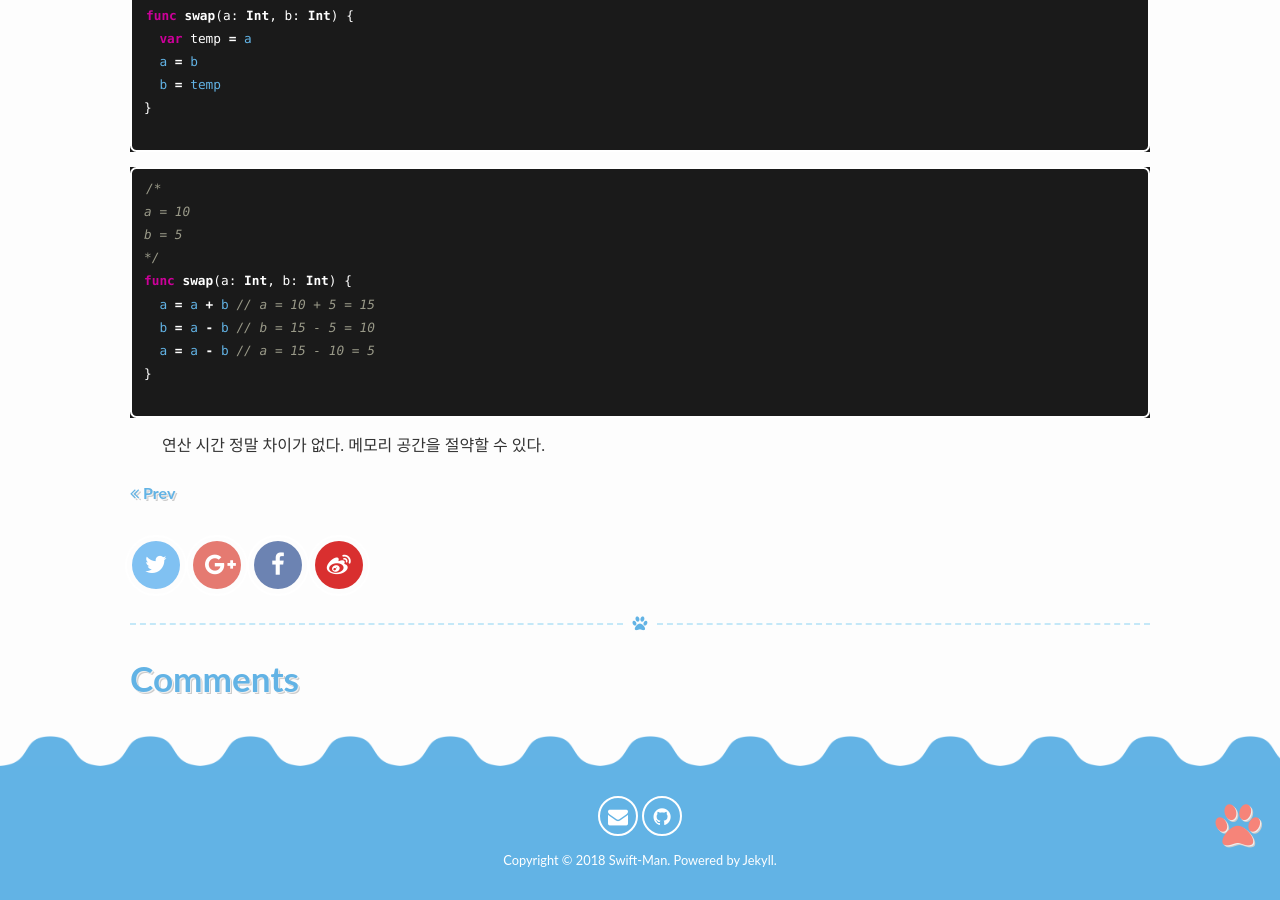
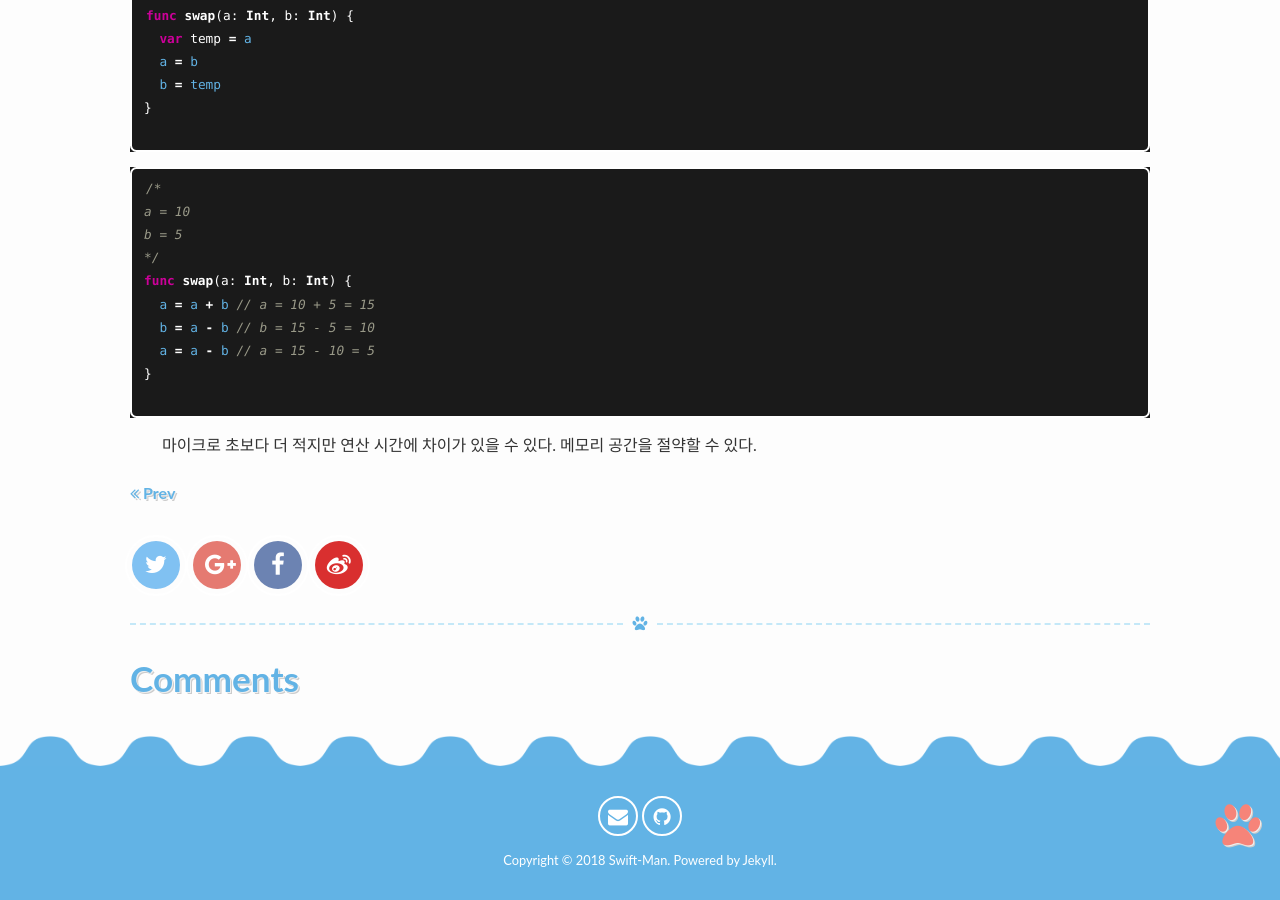
Before and after one commit to KimSeung-Jin/jiniopening.github.io, a Jekyll site: the page built from _posts/2018-05-15-NoStoredPropertySwap.md, in a window 1280 px wide and 900 px high, scrolled down 660 px. Built offline with Jekyll 4.4.1, drawn with Linux system fonts in a browser that asks for light colours; comment, search, counter and statistics services are not loaded.

Commit message:
Update 2018-05-15-NoStoredPropertySwap.md

```diff
--- a/_posts/2018-05-15-NoStoredPropertySwap.md
+++ b/_posts/2018-05-15-NoStoredPropertySwap.md
@@ -38,5 +38,5 @@ func swap(a: Int, b: Int) {
 
 {% endhighlight %}
 
-연산 시간 정말 차이가 없다.
+마이크로 초보다 더 적지만 연산 시간에 차이가 있을 수 있다.
 메모리 공간을 절약할 수 있다.
```
